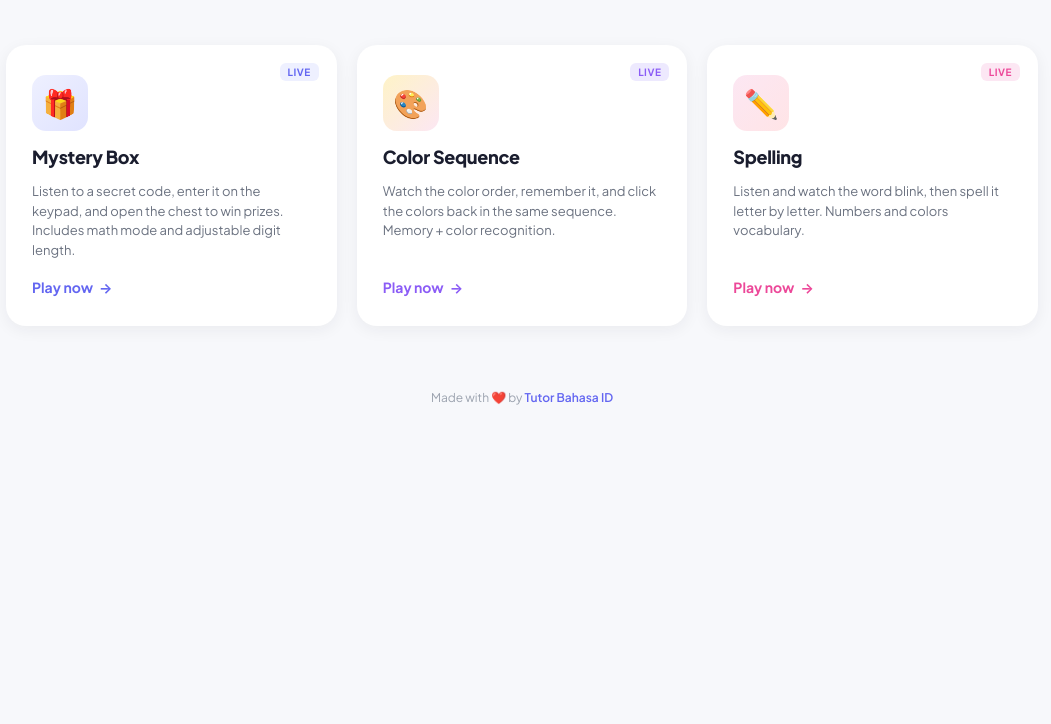
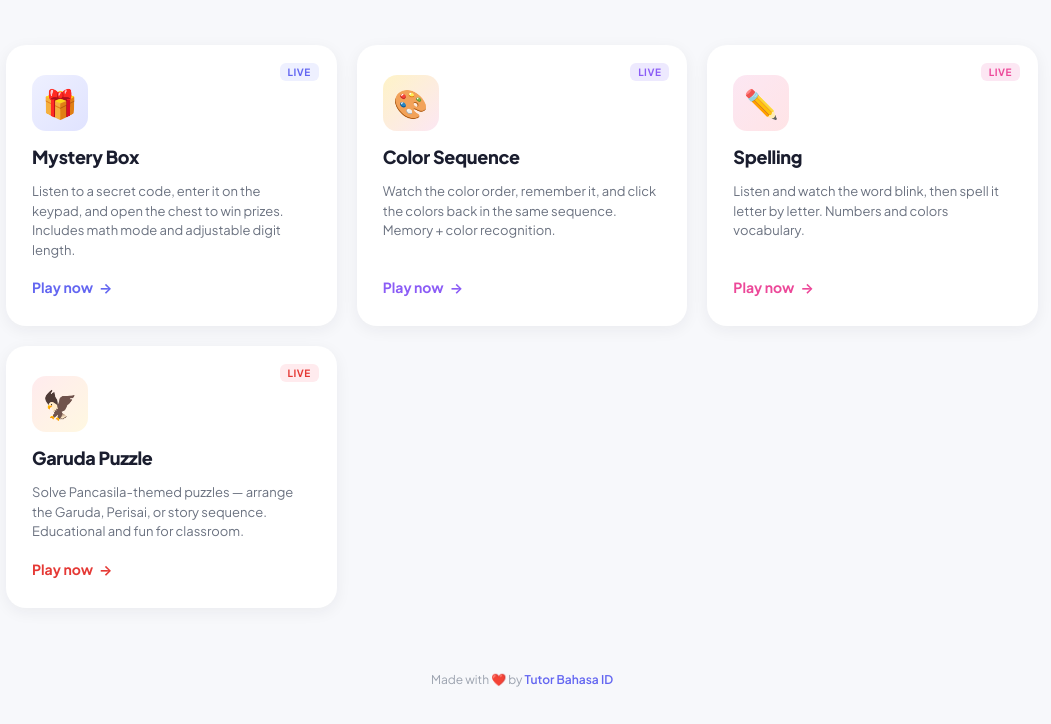
Before and after one commit to tutorbahasaid/games, a plain HTML site: page index.html in a window 1280 px wide. Shown: the part 182-906 px from the top of the page, without its empty margins (118-1169 px from the left). Before the commit the page ends 800 px from the top, so only its background shows below. Drawn offline with Linux system fonts and the light colour scheme.

Commit message:
Update index.html

```diff
--- a/index.html
+++ b/index.html
@@ -112,6 +112,17 @@
   .game-card.spelling .play-btn { color: #ec4899; }
   .game-card.spelling .badge { background: #fce7f3; color: #ec4899; }
 
+  .game-card.garuda-puzzle .icon {
+    background: linear-gradient(135deg, #ffebee, #fff8e1);
+    color: #e53935;
+  }
+  .game-card.garuda-puzzle:hover:not(.disabled) {
+    border-color: #e53935;
+    box-shadow: 0 16px 40px rgba(229,57,53,0.18);
+  }
+  .game-card.garuda-puzzle .play-btn { color: #e53935; }
+  .game-card.garuda-puzzle .badge { background: #ffebee; color: #e53935; }
+
   .game-card h3 {
     font-size: 18px;
     font-weight: 800;
@@ -214,6 +225,15 @@
         <p>Listen and watch the word blink, then spell it letter by letter. Numbers and colors vocabulary.</p>
         <span class="play-btn">Play now</span>
       </a>
+
+      <!-- Garuda Puzzle -->
+      <a href="garuda-puzzle/" class="game-card garuda-puzzle">
+        <span class="badge">Live</span>
+        <div class="icon">🦅</div>
+        <h3>Garuda Puzzle</h3>
+        <p>Solve Pancasila-themed puzzles — arrange the Garuda, Perisai, or story sequence. Educational and fun for classroom.</p>
+        <span class="play-btn">Play now</span>
+      </a>
     </div>
 
     <footer>
```
